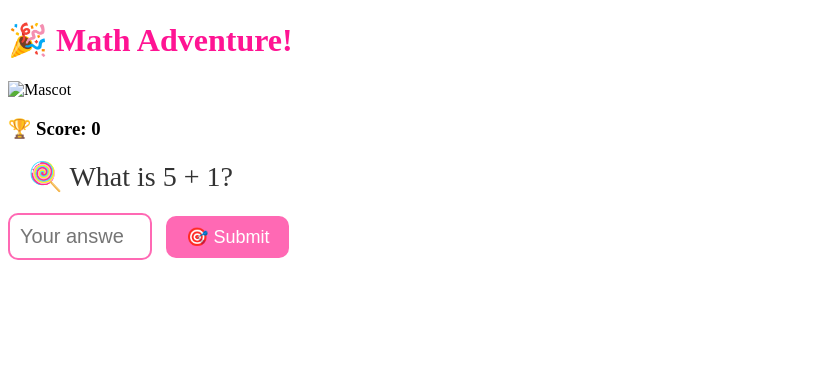
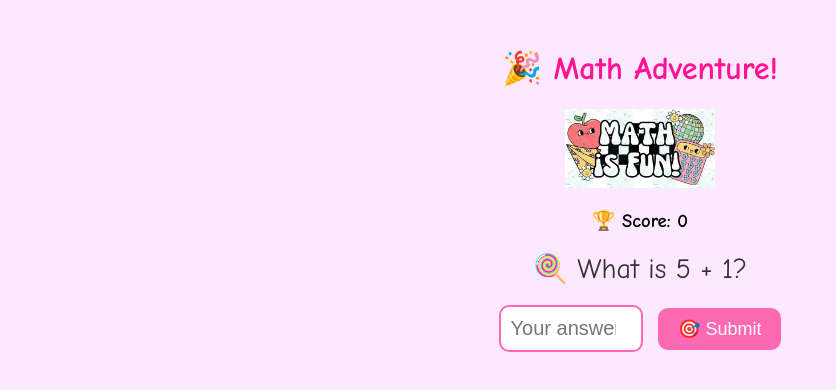
Before and after one commit to patie01/math-adventure, a plain HTML site: page index.html in a window 1280 px wide. Both pictures are taken after a click on the button "🎯 Submit". Shown: the whole page, without its empty margins (0-836 px from the left). Drawn offline with Linux system fonts and the light colour scheme.

Commit message:
Initial site upload

```diff
--- a/index.html
+++ b/index.html
@@ -7,7 +7,7 @@
 </head>
 <body>
   <h1>🎉 Math Adventure!</h1>
-  <img id="mascot" src="brainstorm.jpg" alt="Mascot" width="150">
+  <img id="mascot" src="funmath.jpg" alt="Mascot" width="150">
   <h3>🏆 Score: <span id="score-display">0</span></h3>
   <div id="question-box"></div>
   <input type="number" id="answer" placeholder="Your answer">
--- a/script.js
+++ b/script.js
@@ -21,11 +21,11 @@ function checkAnswer() {
     score += 10; // 🎉 10 points for a correct answer
     document.getElementById("feedback").innerText = `✅ Correct! +10 points. Total: ${score}`;
     document.getElementById("score-display").innerText = score;
-    mascot.src = "brainstorm.jpg";
+    mascot.src = "funmath.jpg";
     correctSound.play();
   } else {
     document.getElementById("feedback").innerText = `❌ Oops! It was ${correctAnswer}. Total: ${score}`;
-    mascot.src = "brainstrom.jpg";
+    mascot.src = "funmath.jpg";
     wrongSound.play();
   }
 
--- a/style.css
+++ b/style.css
@@ -1,5 +1,3 @@
-STYLE.CSS
-
 body {
   font-family: 'Comic Sans MS', cursive, sans-serif;
   background-color: #fce8ff;
```
Also changed, not shown: funmath.jpg (added), 1 other file.
